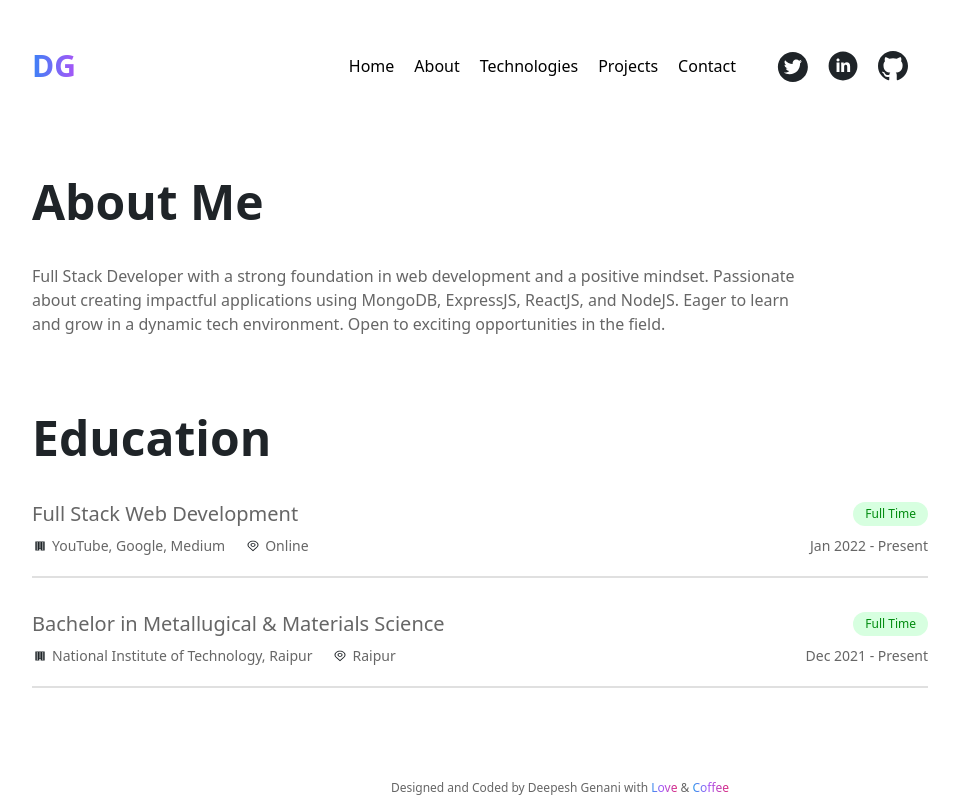
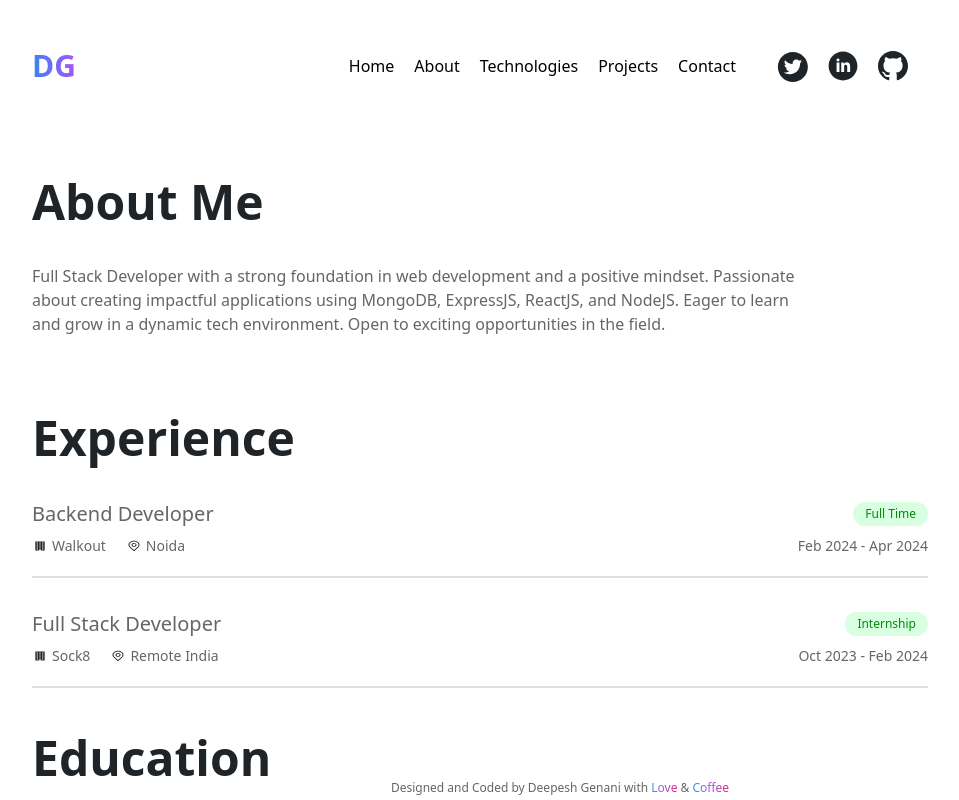
Before and after one commit to ASCE-D/Portfolio-DG, a React (Create React App) app: page /about in a window 1280 px wide. Shown: the top 800 px of the page, without its empty margins (160-1119 px from the left). Built offline with nearby package versions, Linux system fonts and the light colour scheme.

Commit message:
Update About.js

```diff
--- a/src/Pages/About.js
+++ b/src/Pages/About.js
@@ -1,6 +1,6 @@
 import React from "react";
 import Work from "../Components/Work";
-import { personalDetails, eduDetails } from "../Details";
+import { personalDetails, eduDetails, workDetails } from "../Details";
 
 function About() {
   return (
@@ -10,6 +10,22 @@ function About() {
           About Me
         </h1>
         <p className="text-content py-8 lg:max-w-3xl">{personalDetails.about}</p>
+      </section>
+<section>
+        <h1 className="text-2xl pt-10 text-dark-heading dark:text-light-heading md:text-4xl xl:text-5xl xl:leading-tight font-bold">
+          Experience
+        </h1>
+        {React.Children.toArray(
+          workDetails.map(({ Position, Company, Location, Type, Duration }) => (
+            <Work
+              position={Position}
+              company={Company}
+              location={Location}
+              type={Type}
+              duration={Duration}
+            />
+          ))
+        )}
       </section>
       <section>
         <h1 className="text-2xl pt-10 text-dark-heading dark:text-light-heading md:text-4xl xl:text-5xl xl:leading-tight font-bold">
```
